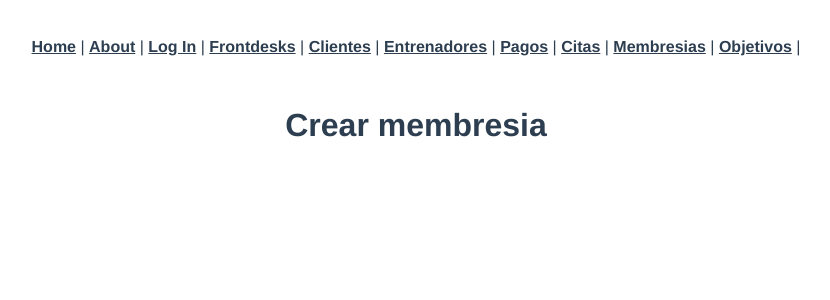
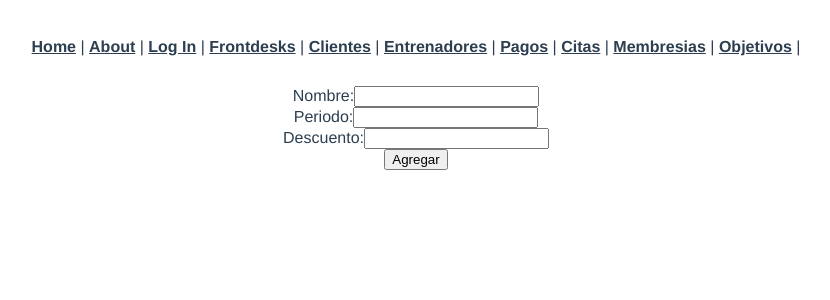
Before and after one commit to AxelDali/FYM-GYM-App-Web, a Vue app: page /crear_membresia in a window 1280 px wide. Shown: the top 300 px of the page, without its empty margins (224-1054 px from the left). Built offline with nearby package versions, Linux system fonts and the light colour scheme.

Commit message:
Se agrega los archivos de Firebase

```diff
--- a/package.json
+++ b/package.json
@@ -10,6 +10,7 @@
   },
   "dependencies": {
     "core-js": "^3.8.3",
+    "firebase": "^9.6.11",
     "vue": "^3.2.13",
     "vue-router": "^4.0.3"
   },
--- /dev/null
+++ b/src/components/MembershipForm.vue
@@ -0,0 +1,45 @@
+<template>
+  <form @submit.prevent="">
+    <div>
+      <label>Nombre:</label>
+      <input
+        v-model="newMembership.name"
+        type="text">
+    </div>
+    <div>
+      <label>Periodo:</label>
+      <input
+        v-model="newMembership.period"
+        type="text">
+    </div>
+    <div>
+      <label>Descuento:</label>
+      <input
+        v-model="newMembership.discount"
+        type="number">
+    </div>
+    <div>
+      <button type="submit">Agregar</button>
+    </div>
+  </form>
+</template>
+
+<script>
+export default {
+  data () {
+    return {
+      newMembership: { ...this.membership }
+    }
+  },
+  props: {
+    membership: {
+      required: true,
+      type: Object
+    }
+  }
+}
+</script>
+
+<style>
+
+</style>
--- a/src/router/index.js
+++ b/src/router/index.js
@@ -28,7 +28,8 @@ const routes = [
   {
     path: '/cliente/:id',
     name: 'cliente',
-    component: () => import(/* webpackChunkName: "users" */ '../views/UserView.vue')
+    component: () => import(/* webpackChunkName: "users" */ '../views/UserView.vue'),
+    props: true
   },
   {
     path: '/crear_cliente',
@@ -43,7 +44,8 @@ const routes = [
   {
     path: '/frontdesk/:id',
     name: 'frontdesk',
-    component: () => import(/* webpackChunkName: "frontdesk" */ '../views/FrontdeskView.vue')
+    component: () => import(/* webpackChunkName: "frontdesk" */ '../views/FrontdeskView.vue'),
+    props: true
   },
   {
     path: '/crear_frontdesk',
@@ -58,7 +60,8 @@ const routes = [
   {
     path: '/entrenador/:id',
     name: 'entrenador',
-    component: () => import(/* webpackChunkName: "trainers" */ '../views/TrainerView.vue')
+    component: () => import(/* webpackChunkName: "trainers" */ '../views/TrainerView.vue'),
+    props: true
   },
   {
     path: '/crear_entrenador',
@@ -73,7 +76,8 @@ const routes = [
   {
     path: '/membresia/:id',
     name: 'membresia',
-    component: () => import(/* webpackChunkName: "memberships" */ '../views/MembershipView.vue')
+    component: () => import(/* webpackChunkName: "memberships" */ '../views/MembershipView.vue'),
+    props: true
   },
   {
     path: '/crear_membresia',
@@ -88,7 +92,8 @@ const routes = [
   {
     path: '/objetivo/:id',
     name: 'objetivo',
-    component: () => import(/* webpackChunkName: "objectives" */ '../views/ObjectiveView.vue')
+    component: () => import(/* webpackChunkName: "objectives" */ '../views/ObjectiveView.vue'),
+    props: true
   },
   {
     path: '/crear_objetivo',
@@ -104,6 +109,11 @@ const routes = [
     path: '/citas',
     name: 'citas',
     component: () => import(/* webpackChunkName: "appointments" */ '../views/AppointmentsView.vue')
+  },
+  {
+    path: '/:pathMatch(.*)*',
+    name: 'NotFound',
+    component: () => import(/* webpackChunkName: "notfound" */ '../views/NotFoundView.vue')
   }
 ]
 
--- a/src/views/NewMembershipView.vue
+++ b/src/views/NewMembershipView.vue
@@ -1,5 +1,26 @@
 <template>
-  <div class="crear membresia">
-    <h1>Crear membresia</h1>
+  <div class="home">
+    <MembershipForm :membership="membership"/>
   </div>
 </template>
+
+<script>
+// @ is an alias to /src
+import MembershipForm from '@/components/MembershipForm'
+
+export default {
+  name: 'CrearMembresia',
+  components: {
+    MembershipForm
+  },
+  data () {
+    return {
+      membership: {
+        name: '',
+        period: '',
+        discount: ''
+      }
+    }
+  }
+}
+</script>
--- /dev/null
+++ b/src/views/NotFoundView.vue
@@ -0,0 +1,15 @@
+<template>
+ <div>
+    <h1>Not Found</h1>
+  </div>
+</template>
+
+<script>
+export default {
+
+}
+</script>
+
+<style>
+
+</style>
```
Also changed, not shown: src/components/addEmployee.vue (added, +42 -0 lines), src/firebase.js (added, +24 -0 lines), 1 other file (tests, documents, lock files or other folders).
